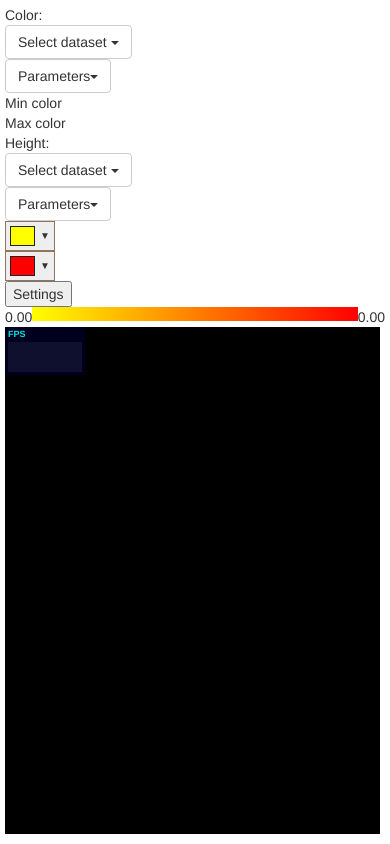
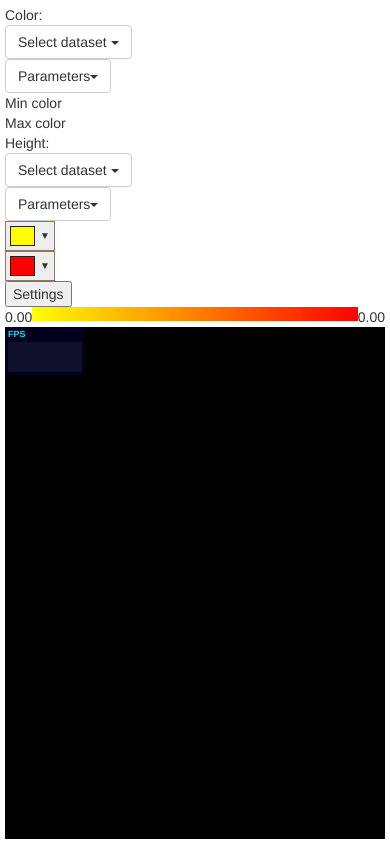
Before and after one commit to paanil/Mapot, a Flask app: page / in a window 390 px wide. Run offline with Flask 2, Linux system fonts and the light colour scheme; some libraries are stand-ins or nearby versions.

Commit message:
Minor fixes to map layout

```diff
--- a/ServerApplication/templates/index.html
+++ b/ServerApplication/templates/index.html
@@ -57,15 +57,11 @@
         </div>
     </div>
     <div class="row">
-    <div class="col-md-12" id="grad1">
-    <div id="gradient_min"></div><div id="gradient_max"></div><div id="grad"></div>
-    </div>
-    </div>
-    <div class="row">
-        <div class="col-md-12">
-            <div id="mapdiv"></div>
+        <div class="col-md-12" id="grad1">
+            <div id="gradient_min"></div><div id="gradient_max"></div><div id="grad"></div>
         </div>
     </div>
+    <div id="mapdiv"></div>
 </div>
 <div class="modal" id="testModal" tabindex="-1" role="dialog" aria-labelledby="myModalLabel" aria-hidden="true">
     <div class="modal-dialog">
@@ -104,9 +100,9 @@
     var rect = mapdiv.getBoundingClientRect();
     var ww = $(window).width();
     var wh = $(window).height();
-    var w = (ww - rect.left - 10) + "px";
-    var h = (wh - rect.top - 10) + "px";
-    console.log(w, h);
+    var w = (ww - rect.left - 5) + "px";
+    var h = (wh - rect.top - 5) + "px";
+    console.log(ww, h);
     mapdiv.style.width = w;
     mapdiv.style.height = h;
     map.resize();
```
Also changed, not shown: ServerApplication/static/style.css (line endings or trailing spaces).
